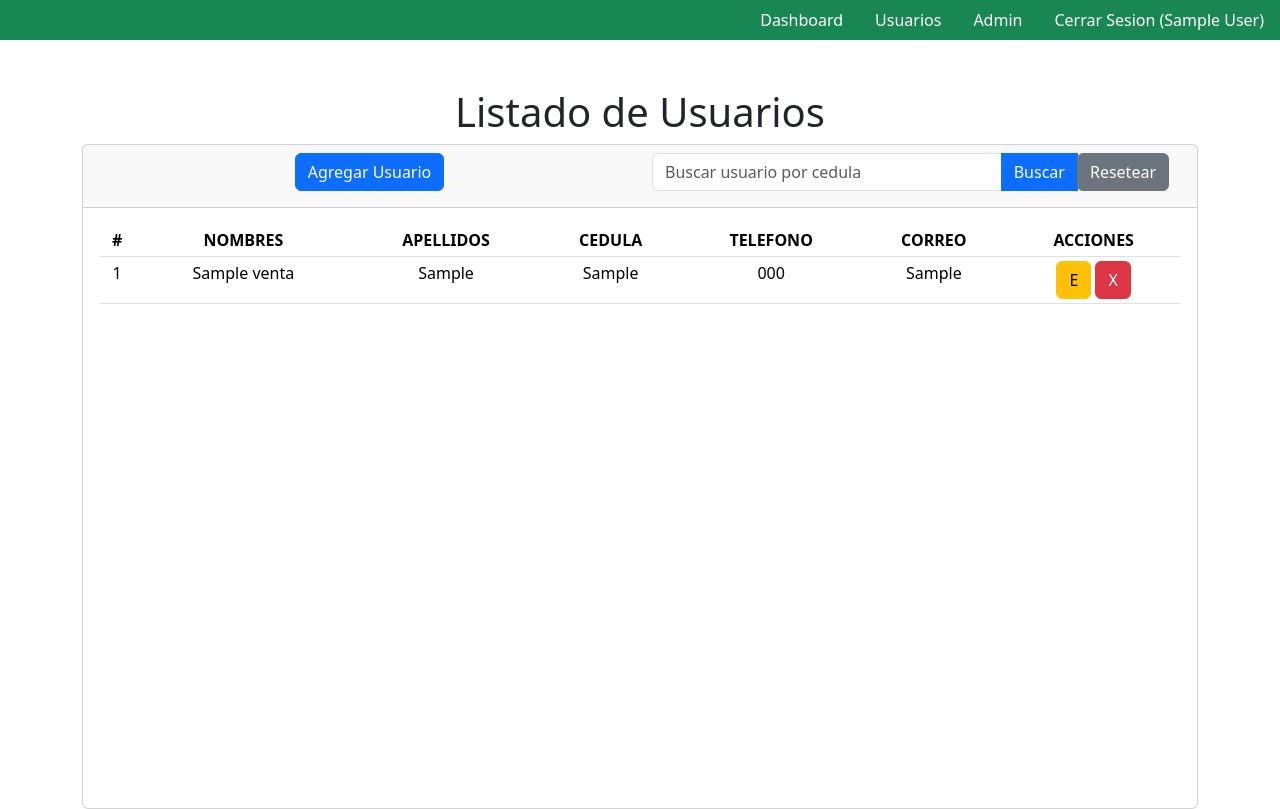
After one commit to SomeoneWithACactus/PaginaPhP, a PHP site: page /php/admin/usuarios.php in a window 1280 px wide. The commit adds this page. Run offline with PHP 8.4, Linux system fonts and the light colour scheme; the visitor is signed in with stand-in values (Sample User, id 1); tables that the repository leaves empty or names only in its code hold one stand-in row (values such as "Sample post").

Commit message:
Add files via upload

```diff
--- a/paginaphp/php/admin/agregar.php
+++ b/paginaphp/php/admin/agregar.php
@@ -9,6 +9,7 @@
     $_cedula   = $_POST['cedula_usuario']; //Nueva Cedula de Nuevo Usuario
     $_correo   = $_POST['correo_usuario']; //Nuevo Correo de Nuevo Usuario
     $_telefono = $_POST['telefono_usuario']; //Nuevo Telefono de Nuevo Usuario
+    $_password = $_POST['password_usuario']; //Nuevo Telefono de Nuevo Usuario
 
     //Meter todo en la nueva variable insercion
     if (isset($_nombre) == null OR isset($_apellido) == null OR
@@ -21,7 +22,8 @@
         apellido = '$_apellido',
         cedula   = '$_cedula',
         telefono = '$_telefono',
-        correo   = '$_correo'
+        correo   = '$_correo',
+        password = '$_password'
         ";
 
 
--- a/paginaphp/php/admin/borrar.php
+++ b/paginaphp/php/admin/borrar.php
@@ -10,7 +10,7 @@
 
     //Resultados, Si se elimino exitosamente o no
     if ($resultado) {
-        echo '<script>alert("Usuario eliminado con exito"); window.location.href = "estudiantes.php";</script>'; //Exito: Regresar a la pestaña de agregar usuarios
+        echo '<script>alert("Usuario eliminado con exito"); window.location.href = "usuarios.php";</script>'; //Exito: Regresar a la pestaña de agregar usuarios
     } else {
         echo "Hubo un error al intentar guardar los datos"; //Fallo: Informar del fallo
     }
--- a/paginaphp/php/admin/editar.php
+++ b/paginaphp/php/admin/editar.php
@@ -10,6 +10,7 @@
     $_cedula   = $_POST['cedula_usuario']; //Nueva Cedula del Usuario a Editar
     $_correo   = $_POST['correo_usuario']; //Nuevo Correo del Usuario a Editar
     $_telefono = $_POST['telefono_usuario']; //Nuevo Telefono del Usuario a Editar
+    $_password = $_POST['password_usuario']; //Nuevo Telefono de Nuevo Usuario
 
 
     if (isset($_nombre) == null OR isset($_apellido) == null OR //Revisando si todos los campos estan llenos correctamente
@@ -24,7 +25,8 @@
             apellido = '$_apellido',
             cedula   = '$_cedula',
             telefono = '$_telefono',
-            correo   = '$_correo'
+            correo   = '$_correo',
+            password = '$_password'
 
             WHERE id = $_id
             ";
@@ -33,7 +35,7 @@
 
         //Resultados, Si se guardo exitosamente o no
         if ($resultado) {
-            echo '<script>alert("Usuario actualizado con exito"); window.location.href = "estudiantes.php";</script>'; //Exito: Regresar a la pestaña de agregar usuarios
+            echo '<script>alert("Usuario actualizado con exito"); window.location.href = "usuarios.php";</script>'; //Exito: Regresar a la pestaña de agregar usuarios
         } else {
             echo "Hubo un error al intentar guardar los datos"; //Fallo: Informar del fallo
         }
--- /dev/null
+++ b/paginaphp/php/admin/usuarios.php
@@ -0,0 +1,292 @@
+<?php
+
+    session_start();
+
+    //haciendo conexion con el MySQL
+    $mysqli = new mysqli("localhost","root","","base_de_datos_prueba");
+
+    //Seleccionando toda la info en la base de datos de usuarios_venta
+    $consulta = "SELECT * FROM usuarios_venta";
+
+    //Extrayendo la info
+    $resultados = $mysqli->query($consulta);
+
+    //Buscando toda la info en la variable resultados
+    $filas = $resultados->fetch_all(MYSQLI_ASSOC);
+
+    //Si se ha buscado alguna informacion
+    if (isset($_POST['busqueda'])) {
+
+        //Inserta el termino para ser buscado en el MySQL (solo si las partes de string, para evitar el 🔥[MYSQL INYECTION]🔥)
+        $Termino = $mysqli->real_escape_string($_POST['busqueda']);
+
+        //Busca en las secciones seleccionadas la variable que sea igual a "busqueda"
+        $consulta_BUSCAR = "SELECT * FROM usuarios_venta WHERE  /* Selecciona de la base de datos de usuarios_venta, y encuentra la variable que concuerde con...*/
+        (nombres LIKE '%$Termino%') /* El nombre del usuario */
+        OR (apellido LIKE '%$Termino%') /* O el apellido del usuario */
+        OR (cedula LIKE '%$Termino%') /* O la cedula del usuario */
+        OR (telefono LIKE '%$Termino%') /* O el telefono del usuario */
+        OR (correo LIKE '%$Termino%')"; /* O el correo del usuario */
+
+        $resultados_BUSCAR = $mysqli->query($consulta_BUSCAR); //Define la variable que va a buscar todo
+
+        $filas_BUSCAR = $resultados_BUSCAR->fetch_all(MYSQLI_ASSOC); //BUSCA EN BASE A LO ANTERIORMENTE SELECCIONADO
+    }
+
+?>
+
+<!DOCTYPE html>
+<html lang="en">
+<head>
+    <meta charset="UTF-8">
+    <meta name="viewport" content="width=device-width, initial-scale=1.0">
+    <title>Estudiantes</title>
+    <link href="https://cdn.jsdelivr.net/npm/bootstrap@5.3.3/dist/css/bootstrap.min.css" rel="stylesheet" integrity="sha384-QWTKZyjpPEjISv5WaRU9OFeRpok6YctnYmDr5pNlyT2bRjXh0JMhjY6hW+ALEwIH" crossorigin="anonymous">
+    <link rel = "stylesheet" href="../../css/estilo.css">
+
+</head>
+<body>
+
+    <!--- Barrita de Arriba --->
+    <ul class="nav justify-content-end bg-success">
+    <!--- (Todo esto se cambia a los datos que vayas a necesitar) --->
+
+        <!--- Dashboard --->
+        <li class="nav-item">
+            <a class="nav-link active text-white" aria-current="page" href="#">Dashboard</a>
+        </li>
+
+        <!--- Usuarios --->
+        <li class="nav-item">
+            <a class="nav-link text-white" href="#">Usuarios</a>
+        </li>
+
+        <!--- Admin --->
+        <li class="nav-item">
+            <a class="nav-link text-white" href="#">Admin</a>
+        </li>
+
+        <!--- Sesion --->
+        <li class="nav-item">
+            <a href = "../logout.php" class="nav-link text-white" aria-disabled="true">Cerrar Sesion (<?php echo $_SESSION['nombre_user']; ?>)</a>
+        </li>
+
+    </ul>
+
+    <div class = "container text-center mt-5">
+
+        <!--- Titulo del listado de usuarios --->
+        <h1> Listado de Usuarios </h1>
+
+    </div>
+
+    <div class = "container">
+
+    <div class = "card">
+
+        <div class = "card-header">
+
+        <div class="container text-center">
+
+            <div class="row">
+
+                <div class="col">
+                    <!--- Boton para agregar un usuario --->
+                    <a href="agregar_usuarios.php"><button class = "btn btn-primary">Agregar Usuario</button></a>
+                </div>
+
+                <div class="col">
+                    <form action="estudiantes.php" method = "post">
+                        <div class="input-group mb-2">
+                                <input type="text" name = "busqueda" class="form-control"  placeholder="Buscar usuario por cedula" aria-describedby="basic-addon1">
+                                <!--- Boton para buscar un registro --->
+                                <button type = "submit" class = "btn btn-primary">Buscar</button>
+                                <!--- Boton para regresar a la pagina principal de los registros --->
+                                <a href = "estudiantes.php"><button type = "button" class = "btn btn-secondary">Resetear</button></a>
+                        </div>
+
+                    </form>
+
+                </div>
+
+            </div>
+
+        </div>
+
+        <!--- Texto que solo aparece una vez has buscado un registro --->
+        <div class="container text-center">
+            <?php  if (isset($_POST['busqueda'])) {echo "Resultados de busqueda para: ".$_POST['busqueda'];} ?>
+        </div>
+
+        </div>
+
+        <!--- TITULO DE LA TABLA PRINCIPAL --->
+        <div class = "card-body table-scroll">
+            <table class = "table table-sm text-center">
+
+                <thead>
+
+                    <tr class="bg-primary">
+
+                        <th>#</th>
+                        <th>NOMBRES</th>
+                        <th>APELLIDOS</th>
+                        <th>CEDULA</th>
+                        <th>TELEFONO</th>
+                        <th>CORREO</th>
+                        <th>ACCIONES</th>
+
+                    </tr>
+
+                </thead>
+
+                <tbody>
+
+                <?php
+
+                    //Haciendo las tablas con la info de la base de datos "usuarios_venta"
+
+                    if (isset($_POST['busqueda'])) { //Muestra las tablas que fueron buscadas con la variable "busqueda"
+                        $num = 1;
+
+                        foreach ($filas_BUSCAR as $fila_buscar){?>
+
+                            <tr>
+
+                            <td><?php echo $num++; ?></td> <!--- Numero que agrega por cada fila para tener todo ordenatido --->
+                            <td><?php echo $fila_buscar['nombres'] ?></td> <!--- Nombres de Cada Fila --->
+                            <td><?php echo $fila_buscar['apellido'] ?></td> <!--- Apellidos de Cada Fila --->
+                            <td><?php echo $fila_buscar['cedula'] ?></td> <!--- Cedula de Cada Fila --->
+                            <td><?php echo $fila_buscar['telefono'] ?></td> <!--- Telefono de Cada Fila --->
+                            <td><?php echo $fila_buscar['correo'] ?></td> <!--- Correo de Cada Fila --->
+                            <td>
+
+                                <a href = "editar_usuarios.php?id=<?php echo base64_encode($fila_buscar['id']); ?>"><button type = "button" class = "btn btn-warning">E</button></a>
+
+                                <button type = "button" class = "btn btn-danger" data-bs-toggle="modal" data-bs-target="#DeleteModalSearch_<?php echo $fila_buscar['id']; ?>">X</button>
+
+
+                                <!-- Modal -->
+                                <div class="modal fade" id="DeleteModalSearch_<?php echo $fila_buscar['id']; ?>" tabindex="-1" aria-labelledby="DeleteModalLabel" aria-hidden="true">
+
+                                    <div class="modal-dialog">
+
+                                        <!--- Contenido del Modal --->
+                                        <div class="modal-content">
+
+                                            <div class="modal-header bg-danger text-white"> <!--- Clase: Cabezal del Modal, Color del modal (bg-danger = rojo), color del texto --->
+
+                                                <!--- Titulo del Modal --->
+                                                <h1 class="modal-title fs-5" id="DeleteModalLabel">Eliminar Registro</h1>
+
+                                                <button type="button" class="btn-close" data-bs-dismiss="modal" aria-label="Close"></button>
+
+                                            </div>
+
+                                            <!--- Mensaje del Modal --->
+                                            <div class="modal-body">
+                                                <h4>¿Seguro que desea eliminar el registro del usuario: <?php echo $fila_buscar['nombres'].' '.$fila_buscar['apellido']; ?>?</h4>
+                                            </div>
+
+                                            <div class="modal-footer">
+                                                <!--- Boton de Cancelar --->
+                                                <button type="button" class="btn btn-secondary" data-bs-dismiss="modal">Cancelar</button>
+                                                <!--- Boton de borrar --->
+                                                <a href = "borrar.php?id=<?php echo base64_encode($fila_buscar['id']); ?>"><button type = "button" class = "btn btn-danger">Eliminar Registro</button></a>
+                                            </div>
+                                        </div>
+                                    </div>
+                                </div>
+
+
+                            </td>
+
+                            </tr>
+
+
+                    <?php
+
+                    }
+                    } else { //Muestra todas las tablas al iniciar por primera vez
+                        $num = 1;
+
+                        foreach ($filas as $fila){
+                    ?>
+
+                            <tr>
+
+                            <td><?php echo $num++; ?></td> <!--- Numero que agrega por cada fila para tener todo ordenatido --->
+                            <td><?php echo $fila['nombres'] ?></td>  <!--- Nombres de Cada Fila --->
+                            <td><?php echo $fila['apellido'] ?></td> <!--- Apellidos de Cada Fila --->
+                            <td><?php echo $fila['cedula'] ?></td> <!--- Cedula de Cada Fila --->
+                            <td><?php echo $fila['telefono'] ?></td> <!--- Telefono de Cada Fila --->
+                            <td><?php echo $fila['correo'] ?></td> <!--- Correo de Cada Fila --->
+                            <td>
+
+                                <a href = "editar_usuarios.php?id=<?php echo base64_encode($fila['id']); ?>"><button type = "button" class = "btn btn-warning">E</button></a>
+
+                                <button type = "button" class = "btn btn-danger" data-bs-toggle="modal" data-bs-target="#DeleteModal_<?php echo $fila['id']; ?>">X</button>
+
+
+                                <!-- Modal -->
+                                <div class="modal fade" id="DeleteModal_<?php echo $fila['id']; ?>" tabindex="-1" aria-labelledby="DeleteModalLabel" aria-hidden="true">
+                                    <div class="modal-dialog">
+                                        <!--- Contenido del Modal --->
+                                        <div class="modal-content">
+
+                                            <div class="modal-header bg-danger text-white"> <!--- Clase: Cabezal del Modal, Color del modal (bg-danger = rojo), color del texto --->
+
+                                                <!--- Titulo del Modal --->
+                                                <h1 class="modal-title fs-5" id="DeleteModalLabel">Eliminar Registro</h1>
+
+                                                <button type="button" class="btn-close" data-bs-dismiss="modal" aria-label="Close"></button>
+
+                                            </div>
+
+                                            <div class="modal-body">
+                                                <!--- Mensaje del Modal --->
+                                                <h4>¿Seguro que desea eliminar el registro del usuario: <?php echo $fila['nombres'].' '.$fila['apellido']; ?>?</h4>
+                                            </div>
+
+                                            <div class="modal-footer">
+                                                <!--- Boton de Cancelar --->
+                                                <button type="button" class="btn btn-secondary" data-bs-dismiss="modal">Cancelar</button>
+                                                <!--- Boton de borrar --->
+                                                <a href = "borrar.php?id=<?php echo base64_encode($fila['id']); ?>"><button type = "button" class = "btn btn-danger">Eliminar Registro</button></a>
+                                            </div>
+
+                                        </div>
+
+                                    </div>
+                                </div>
+
+                            </td>
+
+                            </tr>
+
+
+                    <?php
+
+                    }
+                        }
+
+
+                    ?>
+
+
+
+                </tbody>
+
+            </table>
+
+        </div>
+
+        </div>
+
+    </div>
+
+
+
+    <script src="https://cdn.jsdelivr.net/npm/bootstrap@5.3.3/dist/js/bootstrap.bundle.min.js" integrity="sha384-YvpcrYf0tY3lHB60NNkmXc5s9fDVZLESaAA55NDzOxhy9GkcIdslK1eN7N6jIeHz" crossorigin="anonymous"></script>
+</body>
+</html>
```
Also changed, not shown: paginaphp/aboutus.html (added, +67 -0 lines), paginaphp/css/principal.css (added, +31 -0 lines), paginaphp/css/text.css (added, +12 -0 lines), paginaphp/index.html (+12 -6 lines), paginaphp/main.php (added, +125 -0 lines), paginaphp/php/admin/agregar_usuarios.php (+9 -0 lines), paginaphp/php/admin/dashboard.php (+22 -29 lines), paginaphp/php/admin/editar_usuarios.php (+9 -0 lines), paginaphp/php/auth.php (+41 -3 lines), paginaphp/img/background_bike.png (added), paginaphp/img/logo.png (added).
